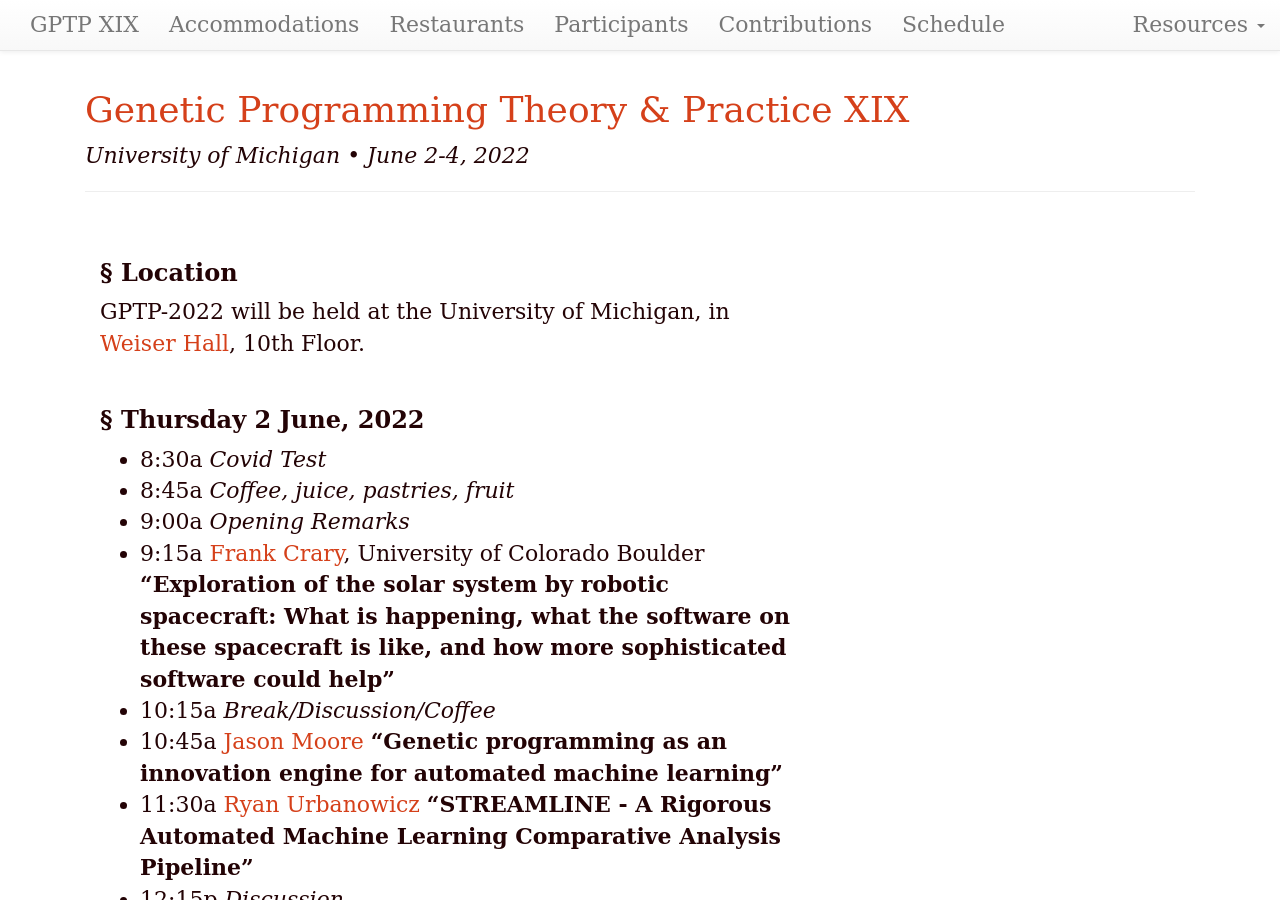
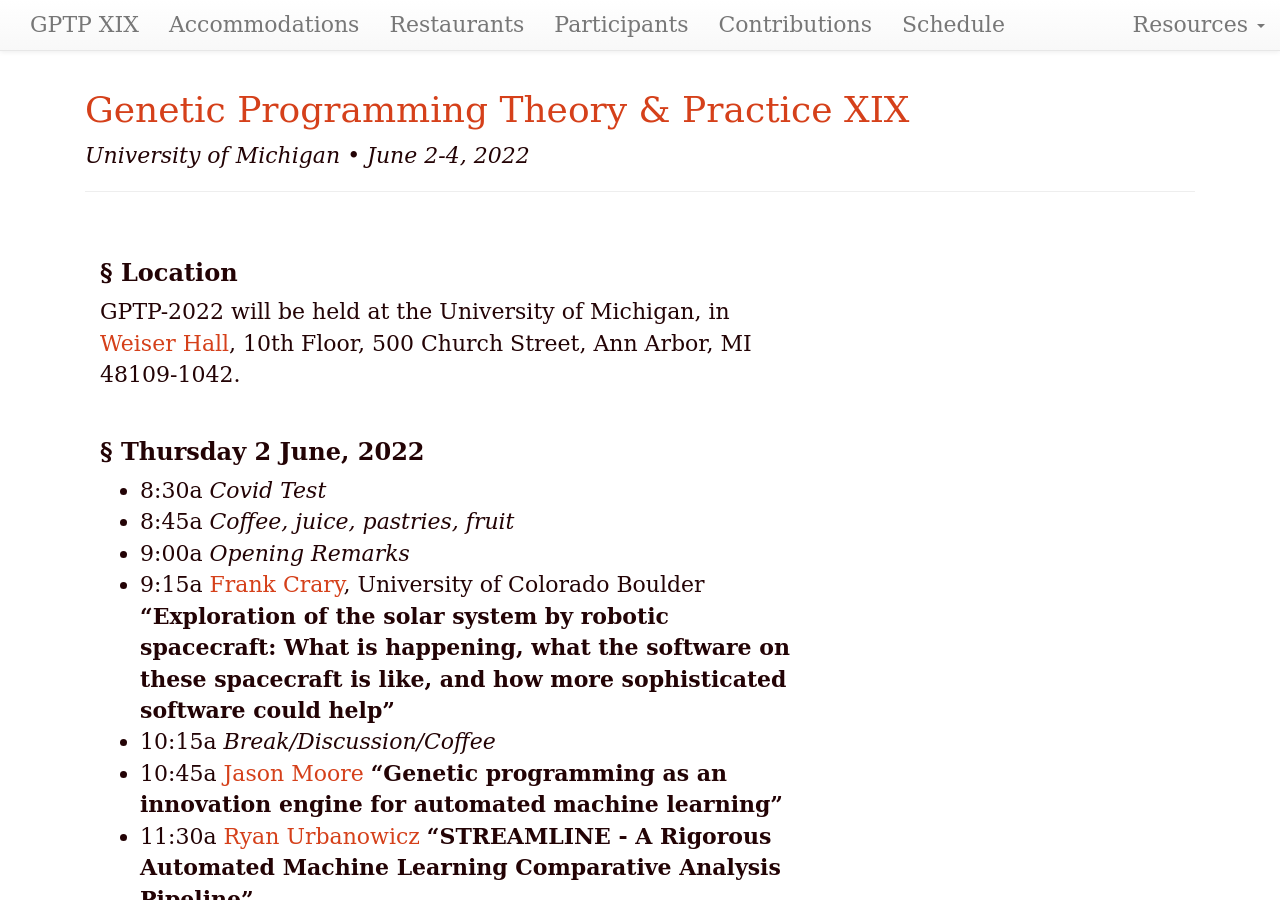
Before and after one commit to GPTP-workshop/gptp-workshop.github.io, a Jekyll site: the page built from schedule.md, in a window 1280 px wide and 900 px high. Built offline with Jekyll 4.4.1, drawn with Linux system fonts in a browser that asks for light colours; our own code applies the rules of GitHub Pages for plain Markdown files.

Commit message:
Update schedule.md

```diff
--- a/schedule.md
+++ b/schedule.md
@@ -6,7 +6,7 @@ dates: "June 2-4, 2022"
 ---
 
 ### Location
-GPTP-2022 will be held at the University of Michigan, in [Weiser Hall](https://sites.lsa.umich.edu/weiserhall/), 10th Floor.
+GPTP-2022 will be held at the University of Michigan, in [Weiser Hall](https://sites.lsa.umich.edu/weiserhall/), 10th Floor, 500 Church Street, Ann Arbor, MI 48109-1042.
 
 ### Thursday 2 June, 2022
 
```
